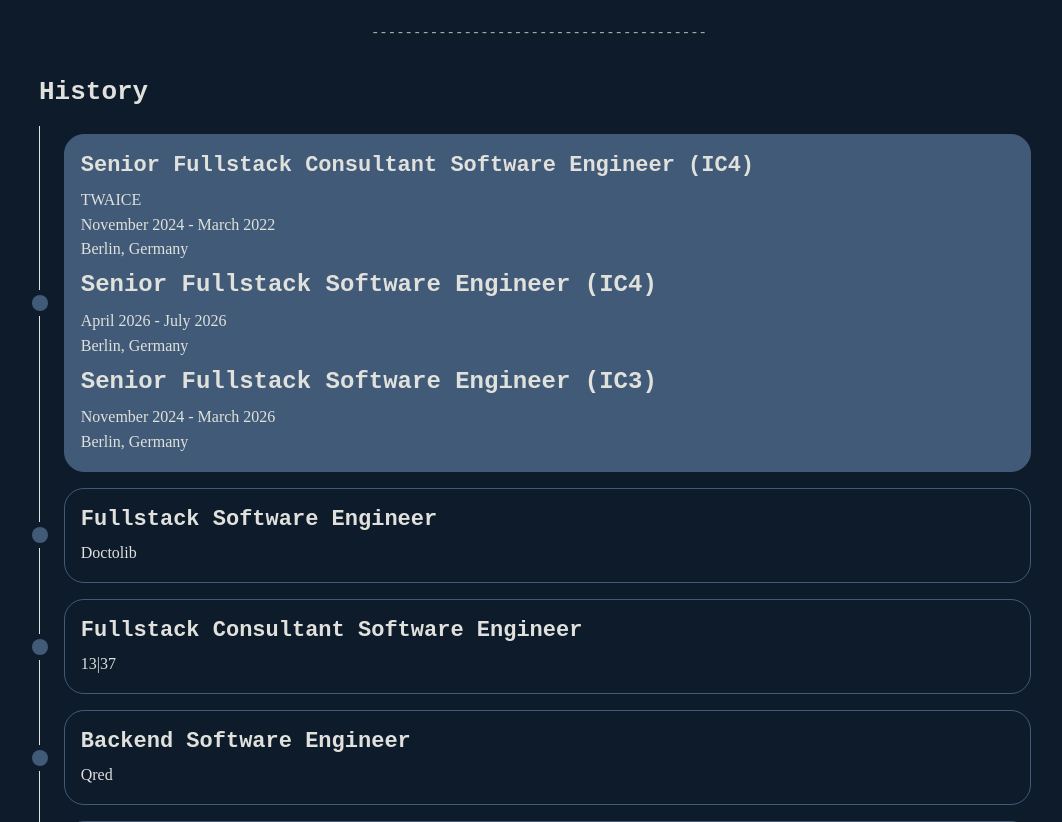
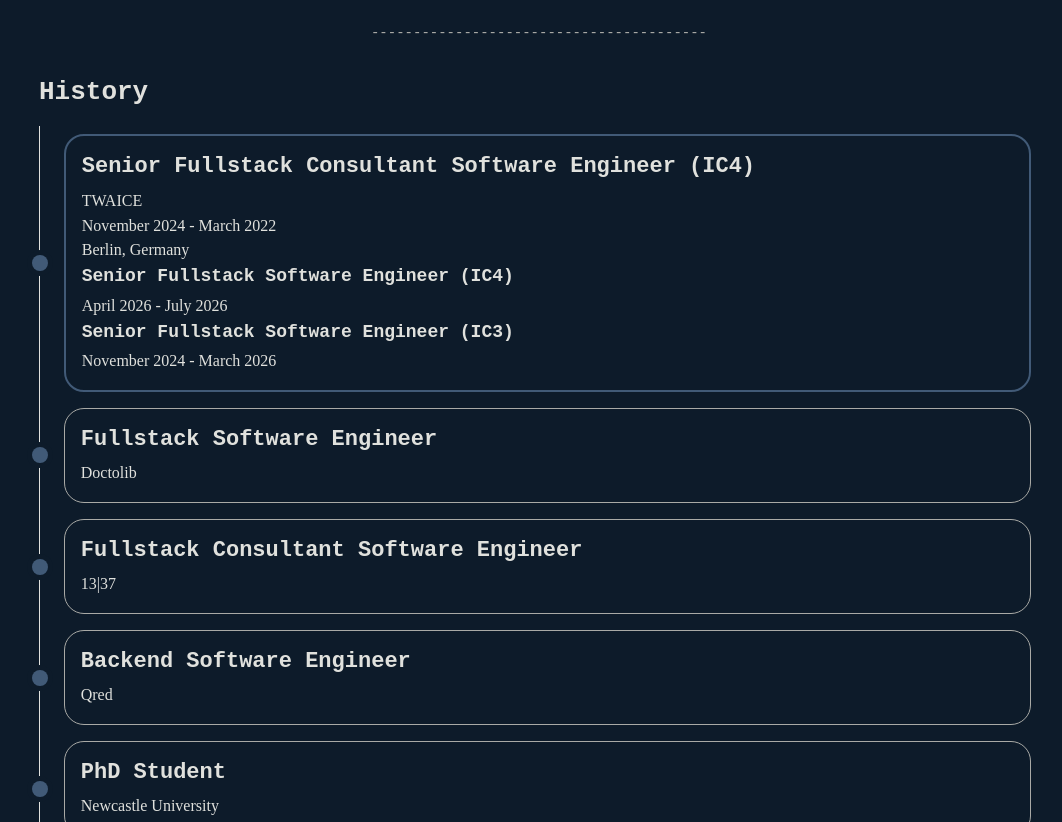
Before and after one commit to wel-shy/daniel-welsh, a Gatsby site: page / in a window 1280 px wide. Shown: the part 1220-2042 px from the top of the page, without its empty margins (101-1163 px from the left). Built offline with nearby package versions, Linux system fonts and the light colour scheme; Gatsby itself is replaced by a stand-in of ours.

Commit message:
tidying up sub-roles

```diff
--- a/src/components/Timeline/RoleDetails.tsx
+++ b/src/components/Timeline/RoleDetails.tsx
@@ -9,12 +9,12 @@ const Details = ({ role, isSubRole }: { role: Role; isSubRole?: boolean }) => {
 
   return (
     <Box className="tl-details">
-      {isSubRole && <Title order={4}>{role.institution}</Title>}
       {isSubRole && <Title order={4}>{role.role}</Title>}
+      {isSubRole && <Text c="dimmed">{role.institution}</Text>}
       <Text className="tl-dates">
         {startDate} - {endDate}
       </Text>
-      <Text className="tl-location">{role.location}</Text>
+      {!isSubRole && <Text className="tl-location">{role.location}</Text>}
       <Text className="tl-description">{role.description}</Text>
     </Box>
   );
--- a/src/components/Timeline/Timeline.css
+++ b/src/components/Timeline/Timeline.css
@@ -23,7 +23,7 @@
 .tl-item {
   background-color: transparent;
   border-radius: 20px;
-  border: solid 1px var(--app-accent);
+  border: solid 1px var(--mantine-color-dimmed);
   color: var(--app-text);
   cursor: pointer;
   padding: 1em;
@@ -31,12 +31,13 @@
 }
 
 .tl-item:hover {
-  background-color: var(--app-accent);
+  border-color: var(--app-accent);
+  border-width: 2px;
 }
 
 .tl-item[data-active] {
-  background-color: var(--app-accent);
-  color: var(--app-white);
+  border-color: var(--app-accent);
+  border-width: 2px;
 }
 
 .tl-institution {
@@ -45,7 +46,6 @@
 }
 
 .tl-details h4 {
-  font-size: 1.5em;
   margin-bottom: 0.25em;
 }
 
```
